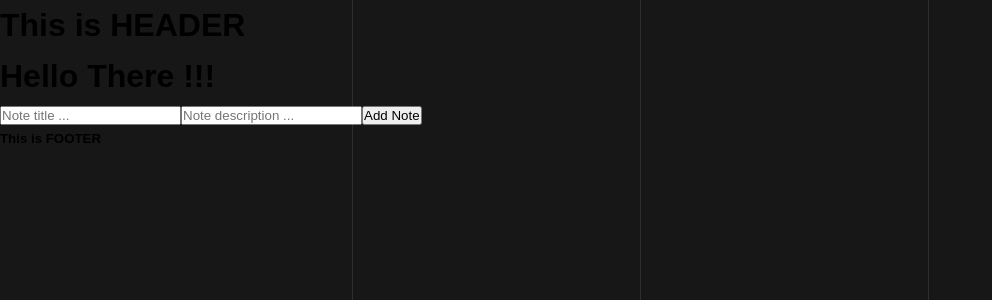
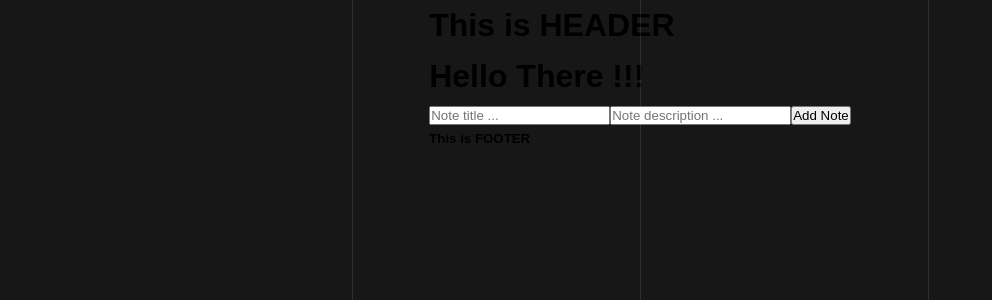
Before and after one commit to OmarMohmdSuleiman/myNotes, a React (Vite) app: page / in a window 1280 px wide. Shown: the top 300 px of the page, without its empty margins (0-992 px from the left). Built offline with nearby package versions, Linux system fonts and the light colour scheme.

Commit message:
Center the div with root class in the center

```diff
--- a/public/styles.css
+++ b/public/styles.css
@@ -6,9 +6,11 @@
 
   html, body {
     height: 100%;
+    margin: 0;
   }
 
   body {
+
     display: table;
     width: 100%;
     height: 100%;
@@ -69,6 +71,13 @@
   .line:nth-child(3)::after {
     animation-delay: 2.5s;
   }
+  #root{
+    display: flex;
+  justify-content: center;
+  align-items: center;
+
+  }
+
 
   @keyframes drop {
     0% {
--- a/src/components/Header.jsx
+++ b/src/components/Header.jsx
@@ -2,7 +2,7 @@ import React from "react";
 
 function Header(){
     return (
-        <div><h1>This is HEADER</h1></div>
+        <div><h1 id="h1">This is HEADER</h1></div>
     );
 }
 export default Header;
```
